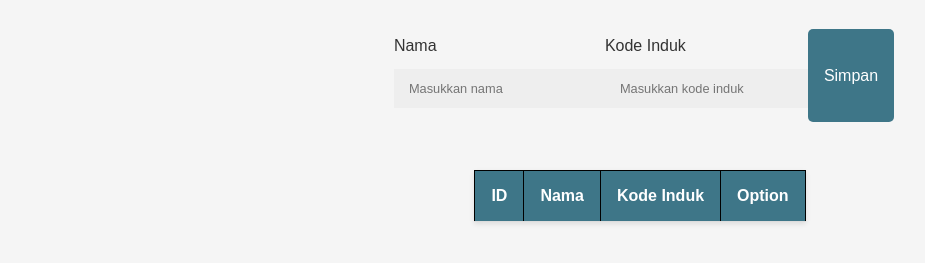
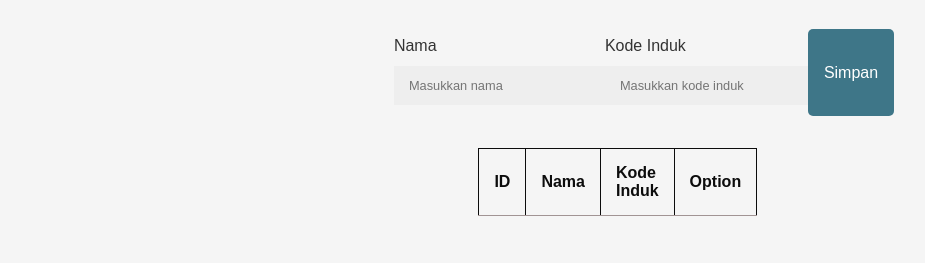
Before and after one commit to nugrohoizzan/Project-Prak-TCC, a plain HTML site: page pengunjung.html in a window 1280 px wide. Shown: the part 147-410 px from the top of the page, without its empty margins (0-925 px from the left). Drawn offline with nearby package versions, Linux system fonts and the light colour scheme; no server answers.

Commit message:
pembaruan

```diff
--- a/pengunjung.html
+++ b/pengunjung.html
@@ -60,7 +60,7 @@
         background-color: #eee;
         border: none;
         padding: 12px 15px;
-        margin: 6px 0;
+        margin: 3px 0;
         width: 100%;
         font-size: 0.8rem;
       }
@@ -77,34 +77,32 @@
       }
 
       button:hover {
-        background-color: #45a049;
+        background-color: rgb(124, 150, 215);
       }
 
-      table {
-        width: 100%;
-        border-collapse: collapse;
-        margin-top: 1rem;
-        box-shadow: 0 2px 5px rgba(0, 0, 0, 0.1);
-      }
+    table {
+      border-collapse: collapse;
+      width: 80%;
+      opacity: 95%;
+    }
+    tr {
+      background-color: #f5f5f5;
+    }
+    th{
+      padding: 15px;
+      text-align: left;
+      border-bottom: 1px solid rgb(157, 143, 143);
+    }
+    td {
+      padding: 15px;
+      text-align: left;
+      border-bottom: 1px solid #ccc;
+    }
+    tr:hover {
+      background-color: #3e7688;
+    }
 
-      th, td {
-        padding: 1rem;
-        text-align: left;
-        border-bottom: 1px solid #ddd;
-      }
 
-      th {
-        background-color: #3e7688;
-        color: white;
-      }
-
-      tr:hover {
-        background-color: #f1f1f1;
-      }
-
-      tr:nth-child(even) {
-        background-color: #f9f9f9;
-      }
     </style>
   </head>
   <body>
```
Also changed, not shown: buku.html (+14 -18 lines).
